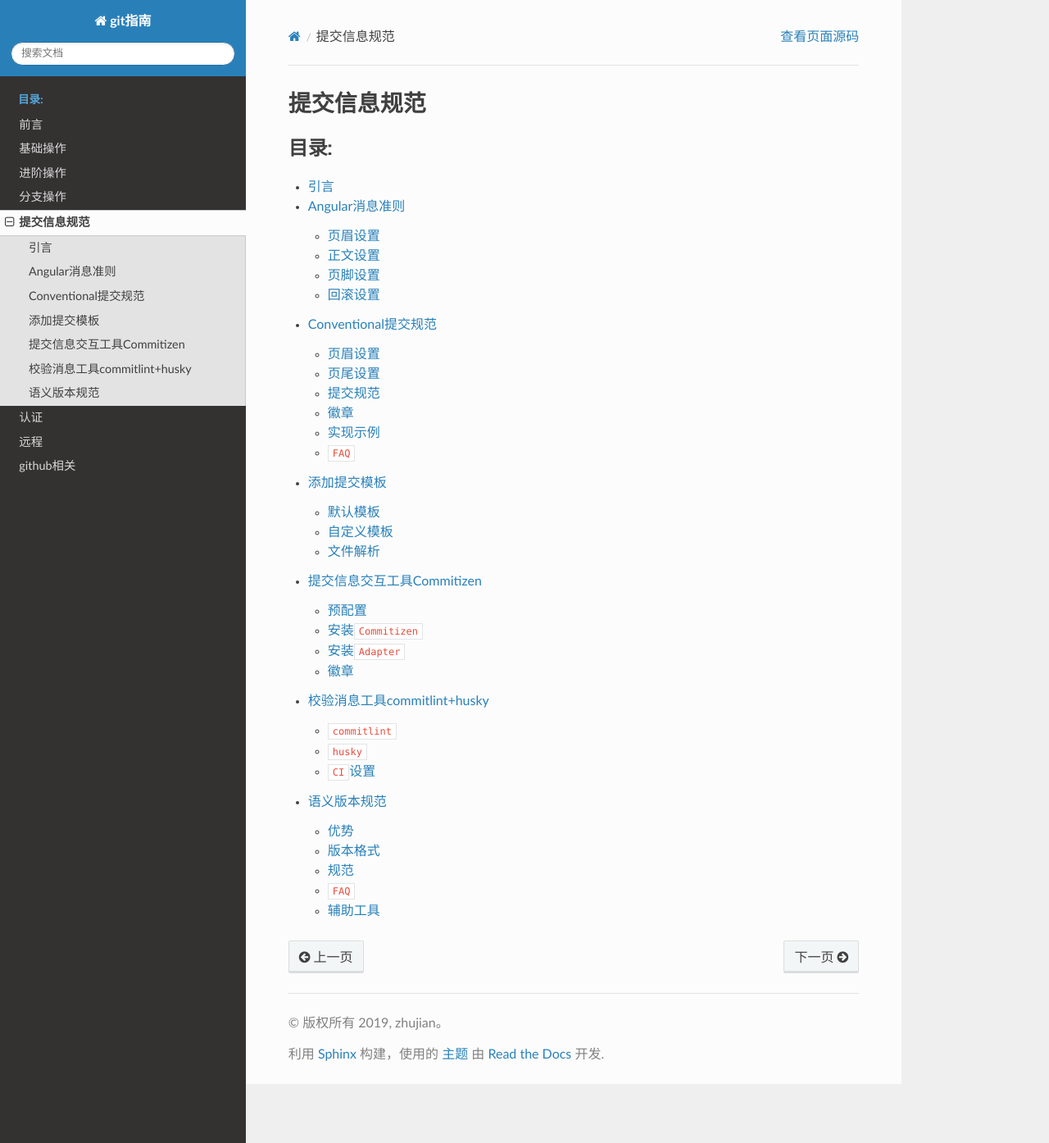
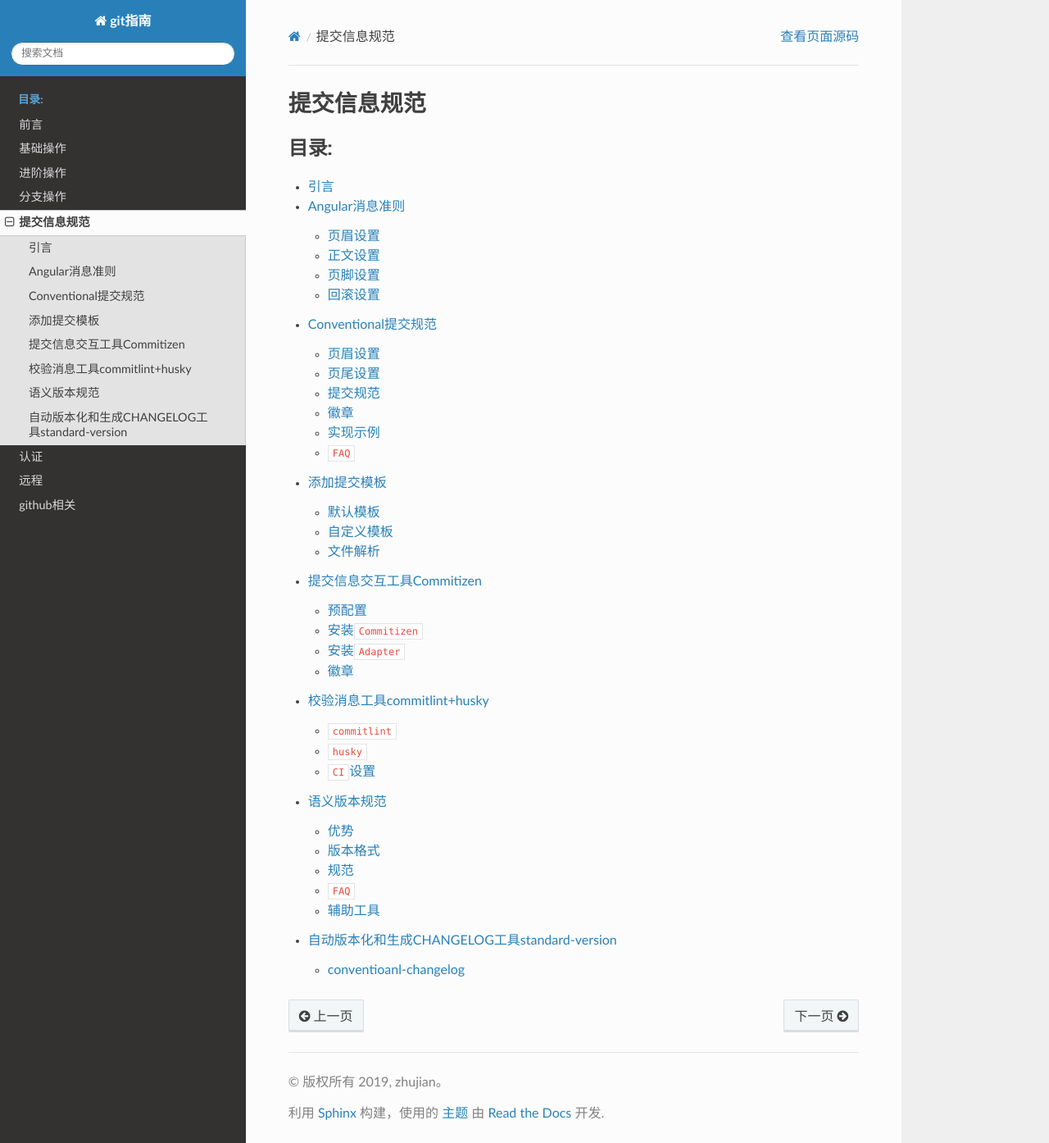
Before and after one commit to Document-Collection/git-guide, a Sphinx documentation site: the page built from docs/source/message-guideline.rst, in a window 1280 px wide and 1394 px high. Shown: the whole window at 82% size. Built offline with Sphinx 7.4.7 and the Read the Docs theme 2.0.0, drawn with Linux system fonts in a browser that asks for light colours; some of the changed lines change nothing that is shown.

Commit message:
docs(conventional-changelog): 学习自动化CHANGELOG生成工具conventioanl-changelog

````diff
--- a/docs/source/message-guideline.rst
+++ b/docs/source/message-guideline.rst
@@ -15,3 +15,4 @@
    message-guideline/提交信息交互工具Commitizen
    message-guideline/校验消息工具commitlint+husky
    message-guideline/语义版本规范
+   message-guideline/自动版本化和生成CHANGELOG工具standard-version
--- a/docs/source/message-guideline/自动版本化和生成CHANGELOG工具standard-version.md
+++ b/docs/source/message-guideline/自动版本化和生成CHANGELOG工具standard-version.md
@@ -1,6 +1,68 @@
 
 # 自动版本化和生成CHANGELOG工具standard-version
 
-参考：[conventional-changelog/standard-version](https://github.com/conventional-changelog/standard-version)
+参考：
+
+[conventional-changelog/standard-version](https://github.com/conventional-changelog/standard-version)
 
 [Closing issues using keywords](https://help.github.com/en/articles/closing-issues-using-keywords)
+
+[如何维护更新日志](https://keepachangelog.com/zh-CN/1.0.0/)
+
+## conventioanl-changelog
+
+参考：
+
+[conventional-changelog-cli](https://www.cnblogs.com/zivxiaowei/p/10089201.html)
+
+使用工具[conventional-changelog](https://www.npmjs.com/package/conventional-changelog)进行CHANGELOG文件的自动生成
+
+### 安装
+
+全局安装:
+
+```
+$ npm install -g conventional-changelog-cli
+```
+
+### 使用
+
+基本使用命令如下：
+
+```
+$ conventional-changelog -p angular -i CHANGELOG.md -s
+```
+
+* 参数`-p`指定提交信息的规范，有以下选择：`angular, atom, codemirror, ember, eslint, express, jquery, jscs or jshint`
+* 参数`-i`指定读取`CHANGELOG`内容的文件
+* 参数`-s`表示将新生成的`CHANGELOG`输出到`-i`指定的文件中
+
+上述命令将基于上次`tag`版本后的变更内容添加到`CHANGELOG.md`文件中，`CHANGELOG.md`之前的内容不会消失
+
+如果想要重新生成所有版本完整的`CHANGELOG`内容，使用以下命令：
+
+```
+$ conventional-changelog -p angular -i CHANGELOG.md -s -r 0
+```
+
+* 参数`-r`默认为`1`，设为`0`将重新生成所有版本的变更信息
+
+### 快捷方式
+
+参考：[五、生成 Change log](http://www.ruanyifeng.com/blog/2016/01/commit_message_change_log.html)
+
+在工程`package.json`中加入以下脚本
+
+```
+    {
+      "scripts": {
+        "changelog": "conventional-changelog -p angular -i CHANGELOG.md -s -r 0"
+      }
+    }
+```
+
+运行如下命令即可生成`1CHANGELOG`
+
+```
+$ npm run changelog
+```
````
